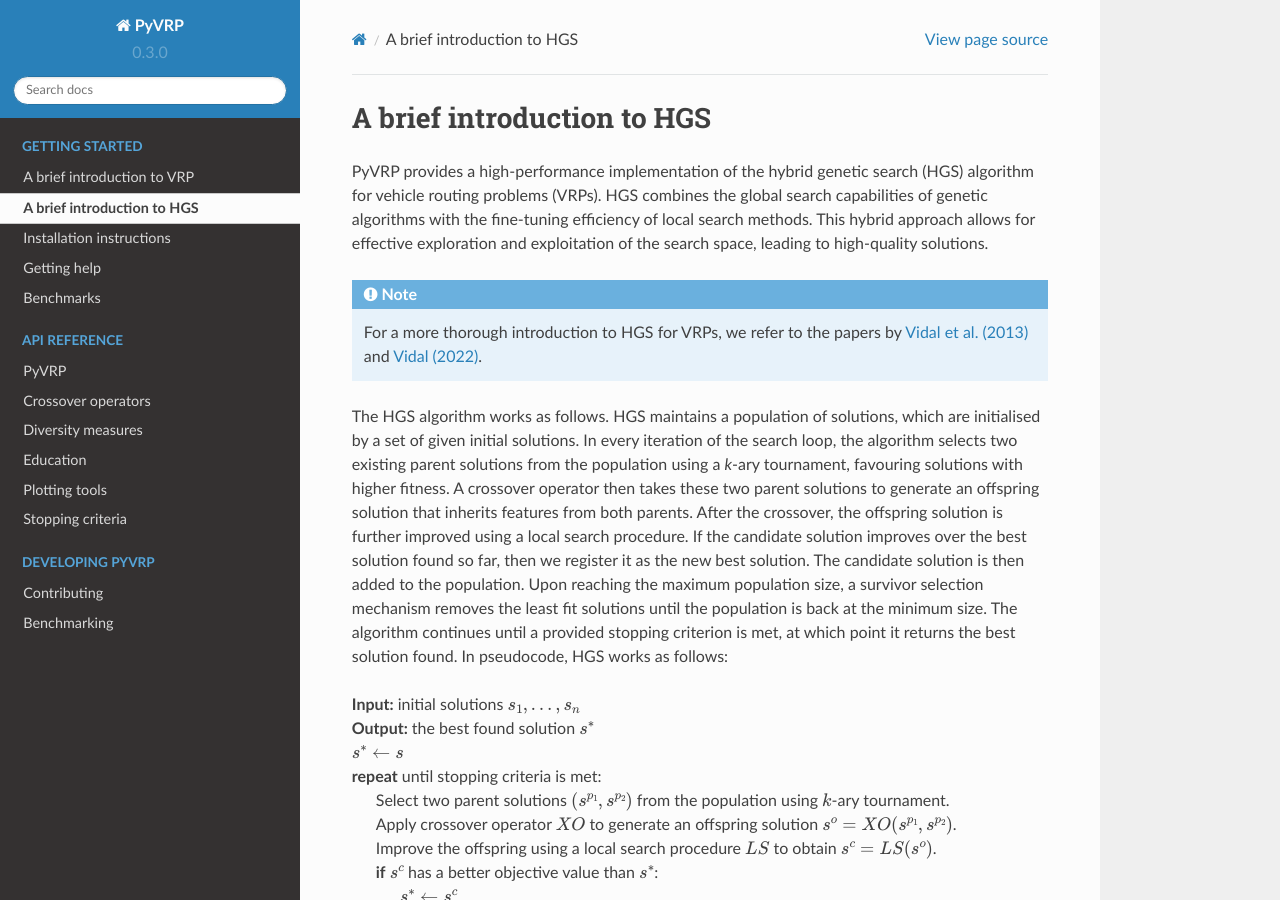
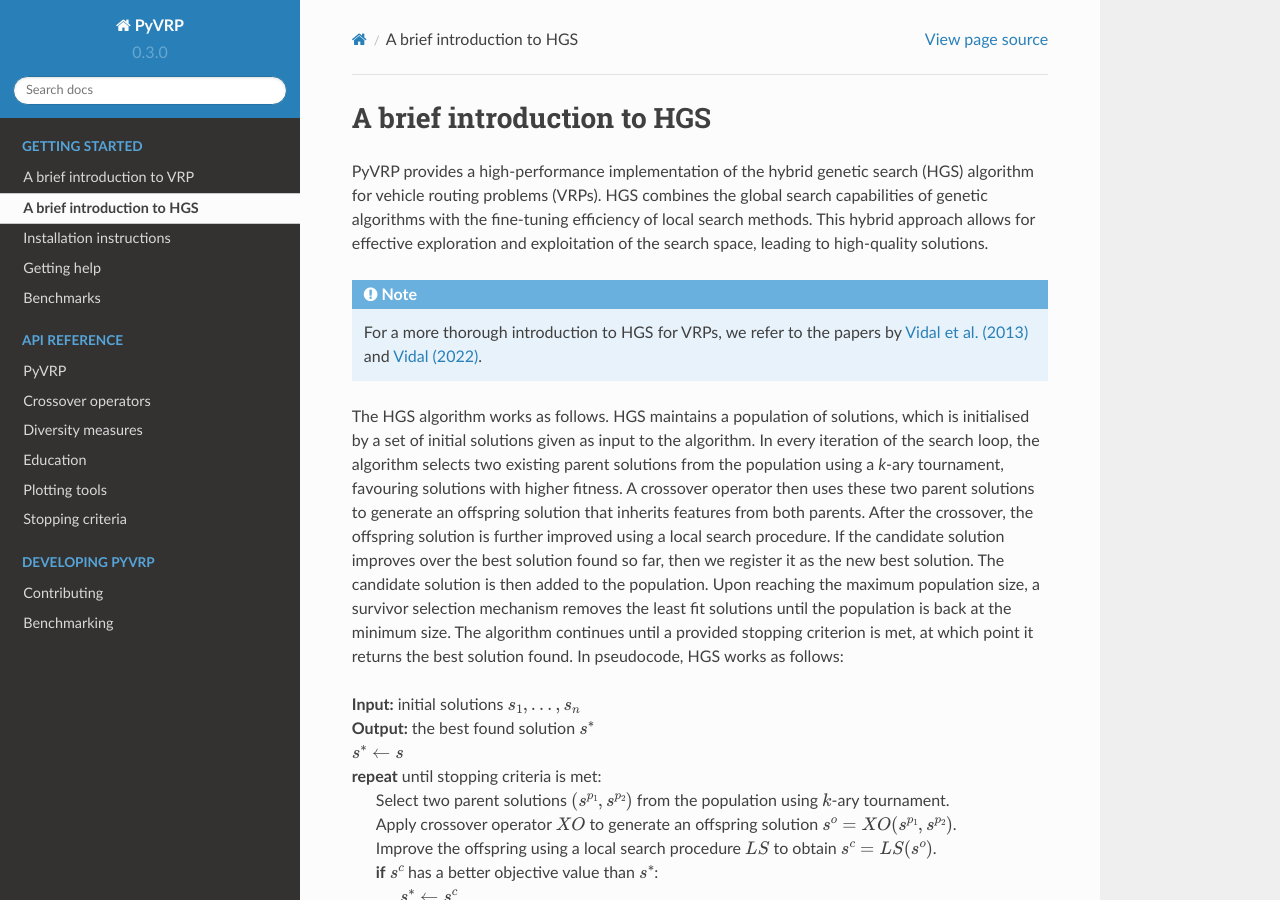
Before and after one commit to PyVRP/PyVRP, a Sphinx documentation site: the page built from docs/source/setup/introduction_to_hgs.rst, in a window 1280 px wide and 900 px high. Built offline with Sphinx 7.4.7 and the Read the Docs theme 2.0.0, drawn with Linux system fonts in a browser that asks for light colours; pages that are not in the unit, such as notebooks, are missing from menus.

Commit message:
More typos

```diff
--- a/docs/source/setup/introduction_to_hgs.rst
+++ b/docs/source/setup/introduction_to_hgs.rst
@@ -10,9 +10,9 @@
     For a more thorough introduction to HGS for VRPs, we refer to the papers by `Vidal et al. (2013) <https://www.sciencedirect.com/science/article/pii/S0305054812001645>`_ and `Vidal (2022) <https://www.sciencedirect.com/science/article/pii/S030505482100349X>`_.
 
 The HGS algorithm works as follows.
-HGS maintains a population of solutions, which are initialised by a set of given initial solutions.
+HGS maintains a population of solutions, which is initialised by a set of initial solutions given as input to the algorithm.
 In every iteration of the search loop, the algorithm selects two existing parent solutions from the population using a *k*-ary tournament, favouring solutions with higher fitness.
-A crossover operator then takes these two parent solutions to generate an offspring solution that inherits features from both parents.
+A crossover operator then uses these two parent solutions to generate an offspring solution that inherits features from both parents.
 After the crossover, the offspring solution is further improved using a local search procedure.
 If the candidate solution improves over the best solution found so far, then we register it as the new best solution.
 The candidate solution is then added to the population.
```
